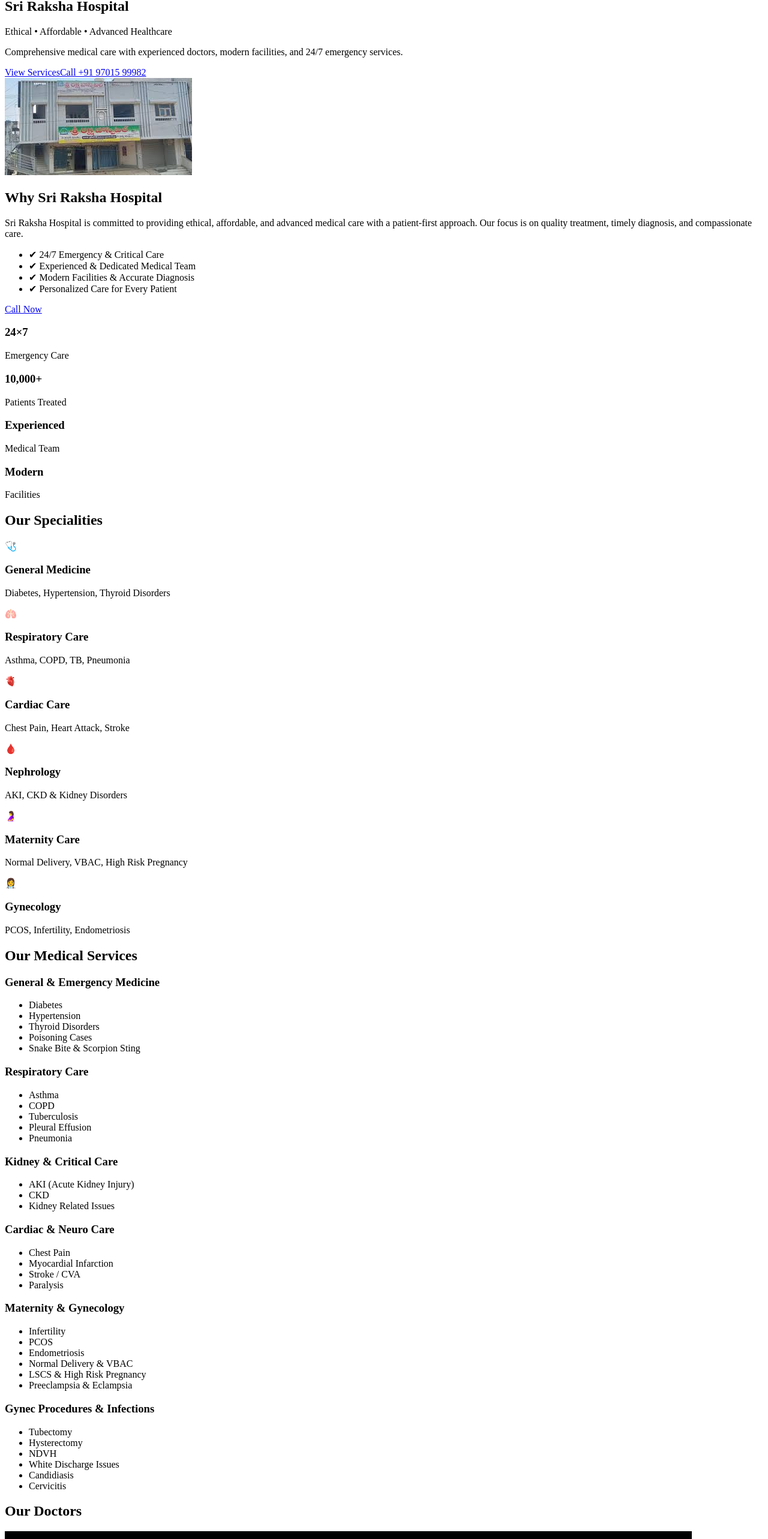
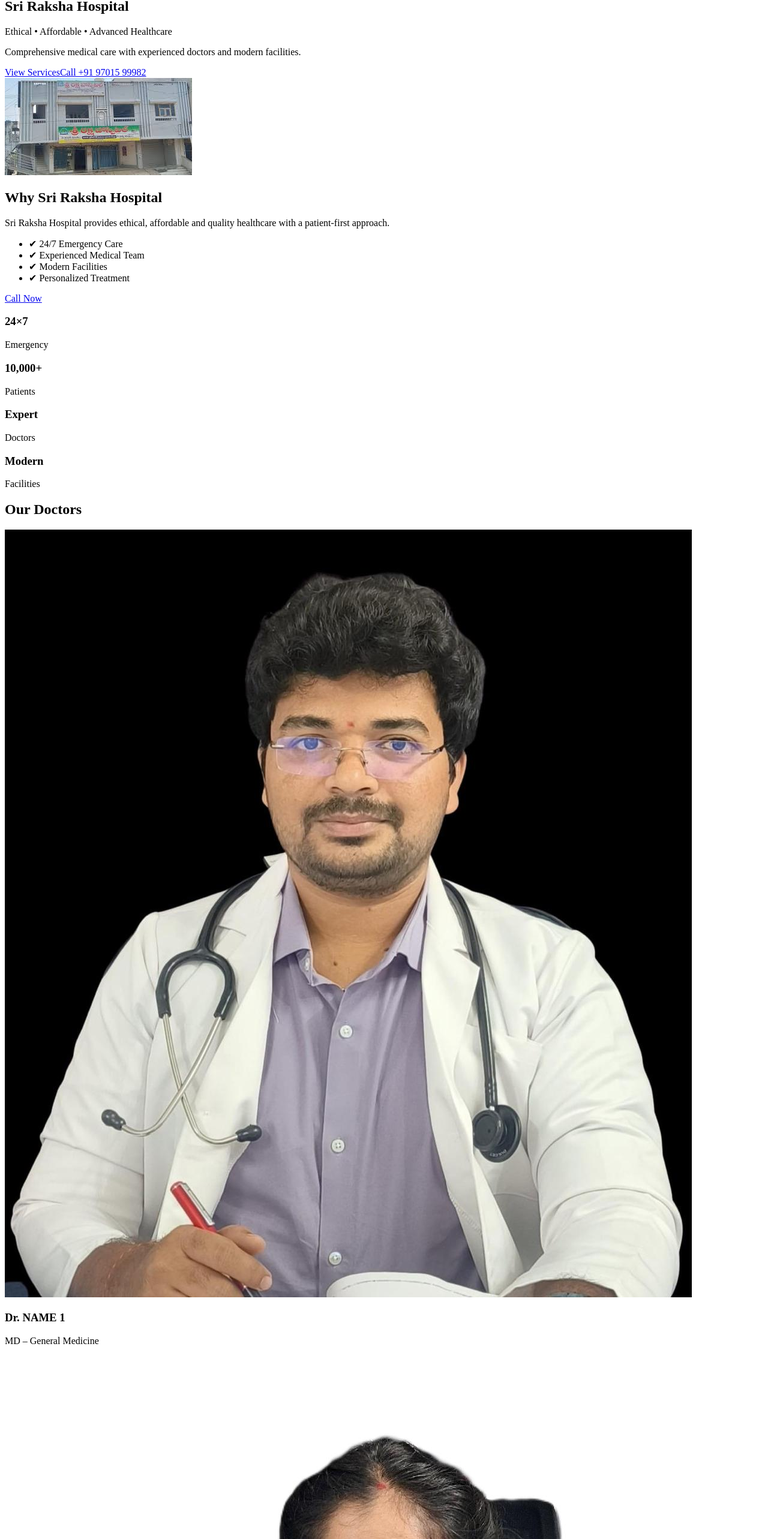
Before and after one commit to dinu1006/sriraksha-hospital, a Next.js app: page / in a window 1280 px wide. Shown: the part 133-2699 px from the top of the page at 60% size. Built offline with nearby package versions, Linux system fonts and the light colour scheme.

Commit message:
Update page.jsx

```diff
--- a/app/page.jsx
+++ b/app/page.jsx
@@ -1,25 +1,19 @@
 export default function HomePage() {
   return (
     <>
-      {/* ================= HERO ================= */}
+      {/* HERO */}
       <section className="hero">
         <div className="hero-overlay">
-          <div className="hero-inner" data-animate>
+          <div className="hero-inner">
             <h1>Sri Raksha Hospital</h1>
-
             <p className="hero-tagline">
               Ethical • Affordable • Advanced Healthcare
             </p>
-
             <p className="hero-sub">
-              Comprehensive medical care with experienced doctors, modern
-              facilities, and 24/7 emergency services.
+              Comprehensive medical care with experienced doctors and modern facilities.
             </p>
-
             <div className="hero-buttons">
-              <a href="#services" className="btn primary">
-                View Services
-              </a>
+              <a href="#services" className="btn primary">View Services</a>
               <a href="tel:+919701599982" className="btn secondary">
                 Call +91 97015 99982
               </a>
@@ -27,235 +21,70 @@
           </div>
         </div>
       </section>
-{/* ================= WHY SRI RAKSHA ================= */}
-<section className="why-hospital">
-  <div className="why-container" data-animate>
 
-    {/* IMAGE */}
+      {/* WHY */}
+      <section>
+        <div className="why-container">
           <div className="why-image">
-      <img src="/hospital.jpg" alt="Sri Raksha Hospital Building" />
+            <img src="/hospital.jpg" alt="Sri Raksha Hospital" />
           </div>
-
-    {/* CONTENT */}
           <div className="why-content">
             <h2>Why Sri Raksha Hospital</h2>
-
             <p>
-        Sri Raksha Hospital is committed to providing ethical, affordable,
-        and advanced medical care with a patient-first approach.
-        Our focus is on quality treatment, timely diagnosis, and compassionate care.
+              Sri Raksha Hospital provides ethical, affordable and quality healthcare
+              with a patient-first approach.
             </p>
-
             <ul>
-        <li>✔ 24/7 Emergency & Critical Care</li>
-        <li>✔ Experienced & Dedicated Medical Team</li>
-        <li>✔ Modern Facilities & Accurate Diagnosis</li>
-        <li>✔ Personalized Care for Every Patient</li>
+              <li>✔ 24/7 Emergency Care</li>
+              <li>✔ Experienced Medical Team</li>
+              <li>✔ Modern Facilities</li>
+              <li>✔ Personalized Treatment</li>
             </ul>
-
-      <a href="tel:+919701599982" className="why-btn">
-        Call Now
-      </a>
-    </div>
-
-  </div>
-</section>
-{/* ================= TRUST STRIP ================= */}
-<section className="trust-strip">
-  <div className="trust-container" data-animate>
-
-    <div className="trust-item">
-      <h3>24×7</h3>
-      <p>Emergency Care</p>
-    </div>
-
-    <div className="trust-item">
-      <h3>10,000+</h3>
-      <p>Patients Treated</p>
-    </div>
-
-    <div className="trust-item">
-      <h3>Experienced</h3>
-      <p>Medical Team</p>
-    </div>
-
-    <div className="trust-item">
-      <h3>Modern</h3>
-      <p>Facilities</p>
-    </div>
-
-  </div>
-</section>
-
-      {/* ================= DEPARTMENTS ================= */}
-      <section className="departments">
-        <h2 className="section-title" data-animate>
-          Our Specialities
-        </h2>
-
-        <div className="departments-grid">
-          <div className="dept-card" data-animate>
-            <span className="dept-icon">🩺</span>
-            <h3>General Medicine</h3>
-            <p>Diabetes, Hypertension, Thyroid Disorders</p>
-          </div>
-
-          <div className="dept-card" data-animate>
-            <span className="dept-icon">🫁</span>
-            <h3>Respiratory Care</h3>
-            <p>Asthma, COPD, TB, Pneumonia</p>
-          </div>
-
-          <div className="dept-card" data-animate>
-            <span className="dept-icon">🫀</span>
-            <h3>Cardiac Care</h3>
-            <p>Chest Pain, Heart Attack, Stroke</p>
-          </div>
-
-          <div className="dept-card" data-animate>
-            <span className="dept-icon">🩸</span>
-            <h3>Nephrology</h3>
-            <p>AKI, CKD & Kidney Disorders</p>
-          </div>
-
-          <div className="dept-card" data-animate>
-            <span className="dept-icon">🤰</span>
-            <h3>Maternity Care</h3>
-            <p>Normal Delivery, VBAC, High Risk Pregnancy</p>
-          </div>
-
-          <div className="dept-card" data-animate>
-            <span className="dept-icon">👩‍⚕️</span>
-            <h3>Gynecology</h3>
-            <p>PCOS, Infertility, Endometriosis</p>
+            <a href="tel:+919701599982" className="why-btn">Call Now</a>
           </div>
         </div>
       </section>
 
-      {/* ================= SERVICES ================= */}
-      <section id="services" className="services">
-        <h2 className="section-title" data-animate>
-          Our Medical Services
-        </h2>
+      {/* TRUST STRIP */}
+      <section className="trust-strip">
+        <div className="trust-container">
+          <div className="trust-item"><h3>24×7</h3><p>Emergency</p></div>
+          <div className="trust-item"><h3>10,000+</h3><p>Patients</p></div>
+          <div className="trust-item"><h3>Expert</h3><p>Doctors</p></div>
+          <div className="trust-item"><h3>Modern</h3><p>Facilities</p></div>
+        </div>
+      </section>
 
-        <div className="services-grid">
-          <div className="service-card" data-animate>
-            <h3>General & Emergency Medicine</h3>
-            <ul>
-              <li>Diabetes</li>
-              <li>Hypertension</li>
-              <li>Thyroid Disorders</li>
-              <li>Poisoning Cases</li>
-              <li>Snake Bite & Scorpion Sting</li>
-            </ul>
+      {/* DOCTORS */}
+      <section className="doctors">
+        <h2 className="section-title">Our Doctors</h2>
+
+        <div className="doctors-grid">
+          <div className="doctor-card">
+            <img src="/doctors/doctor1.jpg" alt="Doctor" />
+            <div className="doctor-info">
+              <h3>Dr. NAME 1</h3>
+              <p>MD – General Medicine</p>
+            </div>
           </div>
 
-          <div className="service-card" data-animate>
-            <h3>Respiratory Care</h3>
-            <ul>
-              <li>Asthma</li>
-              <li>COPD</li>
-              <li>Tuberculosis</li>
-              <li>Pleural Effusion</li>
-              <li>Pneumonia</li>
-            </ul>
+          <div className="doctor-card">
+            <img src="/doctors/doctor2.jpg" alt="Doctor" />
+            <div className="doctor-info">
+              <h3>Dr. NAME 2</h3>
+              <p>MS – Obstetrics & Gynecology</p>
             </div>
-
-          <div className="service-card" data-animate>
-            <h3>Kidney & Critical Care</h3>
-            <ul>
-              <li>AKI (Acute Kidney Injury)</li>
-              <li>CKD</li>
-              <li>Kidney Related Issues</li>
-            </ul>
-          </div>
-
-          <div className="service-card" data-animate>
-            <h3>Cardiac & Neuro Care</h3>
-            <ul>
-              <li>Chest Pain</li>
-              <li>Myocardial Infarction</li>
-              <li>Stroke / CVA</li>
-              <li>Paralysis</li>
-            </ul>
-          </div>
-
-          <div className="service-card" data-animate>
-            <h3>Maternity & Gynecology</h3>
-            <ul>
-              <li>Infertility</li>
-              <li>PCOS</li>
-              <li>Endometriosis</li>
-              <li>Normal Delivery & VBAC</li>
-              <li>LSCS & High Risk Pregnancy</li>
-              <li>Preeclampsia & Eclampsia</li>
-            </ul>
-          </div>
-
-          <div className="service-card" data-animate>
-            <h3>Gynec Procedures & Infections</h3>
-            <ul>
-              <li>Tubectomy</li>
-              <li>Hysterectomy</li>
-              <li>NDVH</li>
-              <li>White Discharge Issues</li>
-              <li>Candidiasis</li>
-              <li>Cervicitis</li>
-            </ul>
           </div>
         </div>
       </section>
-{/* ================= DOCTORS ================= */}
-<section className="doctors">
-  <h2 className="section-title" data-animate>
-    Our Doctors
-  </h2>
 
-  <div className="doctors-grid">
-
-    <div className="doctor-card" data-animate>
-      <img src="/doctors/doctor1.jpg" alt="Doctor 1" />
-      <div className="doctor-info">
-        <h3>Dr. NAME 1</h3>
-        <p>Specialization</p>
-      </div>
-    </div>
-
-    <div className="doctor-card" data-animate>
-      <img src="/doctors/doctor2.jpg" alt="Doctor 2" />
-      <div className="doctor-info">
-        <h3>Dr. NAME 2</h3>
-        <p>Specialization</p>
-      </div>
-    </div>
-
-  </div>
-</section>
-
-
-      {/* ================= CTA ================= */}
-      <section className="cta-section" data-animate>
+      {/* CTA */}
+      <section className="cta-section">
         <h2>Need Medical Assistance?</h2>
-        <p>Call us now for appointments and emergency care</p>
         <a href="tel:+919701599982" className="cta-btn">
           📞 +91 97015 99982
         </a>
       </section>
-
-      {/* ================= STICKY BUTTONS ================= */}
-      <div className="sticky-buttons">
-        <a href="tel:+919701599982" className="sticky-call">
-          📞
-        </a>
-        <a
-          href="https://wa.me/919701599982"
-          target="_blank"
-          rel="noopener noreferrer"
-          className="sticky-whatsapp"
-        >
-          💬
-        </a>
-      </div>
     </>
   );
 }
```
Lines whose indentation alone changed are shown as unchanged.
